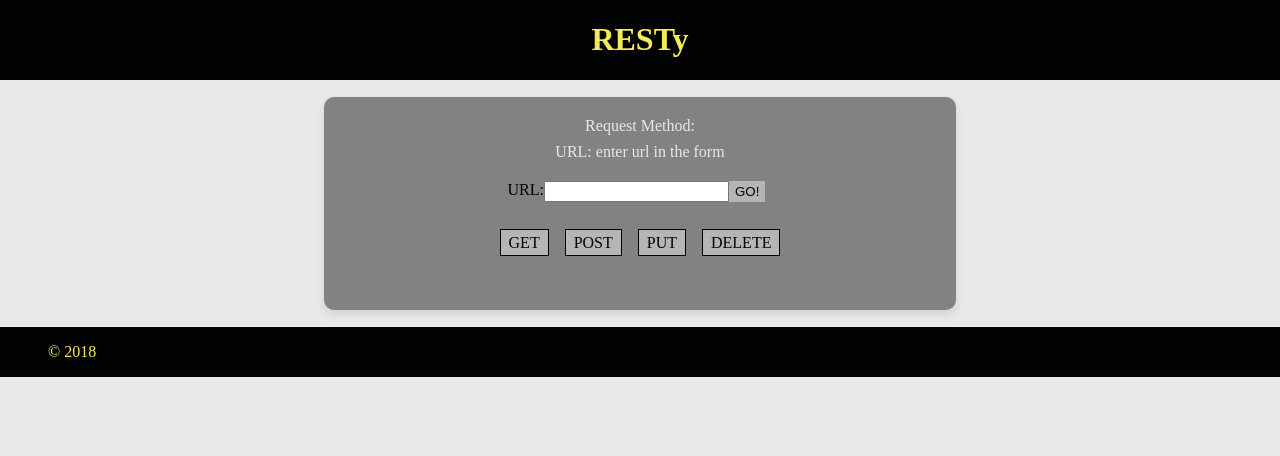
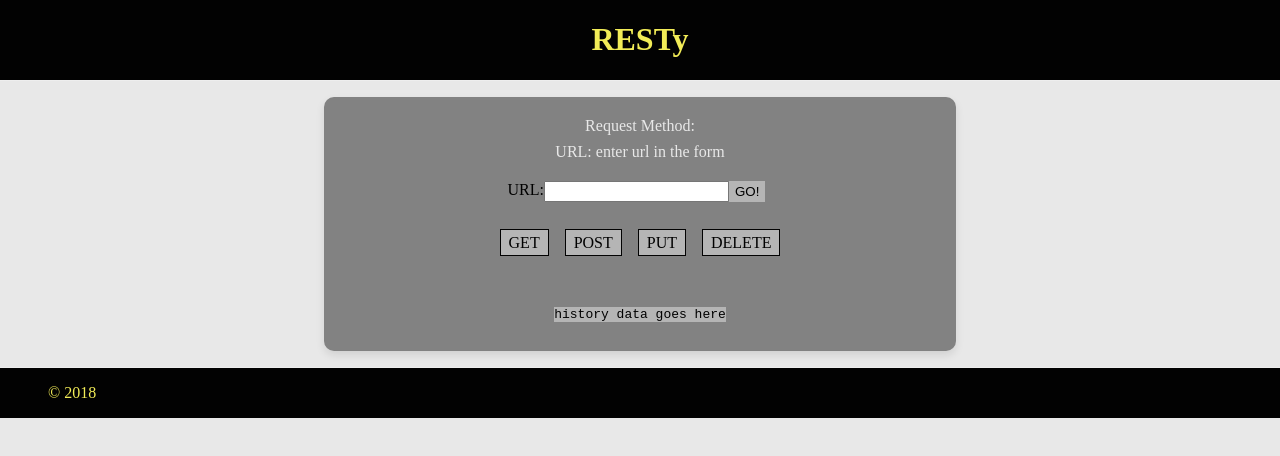
Before and after one commit to MelodicXP/resty, a React (Vite) app: page / in a window 1280 px wide. Shown: the top 456 px of the page. Built offline with nearby package versions, Linux system fonts and the light colour scheme.

Commit message:
Initial set up for history component

```diff
--- a/src/App.jsx
+++ b/src/App.jsx
@@ -12,6 +12,7 @@ import Header from './Components/Header';
 import Footer from './Components/Footer';
 import Form from './Components/Form';
 import Results from './Components/Results';
+import History from './Components/History';
 
 const App = () => {
 
@@ -123,6 +124,7 @@ const App = () => {
         <div data-testid="url-display" className="feedback-info">URL: {url}</div>
         <Form handleApiCall={callApi} />
         <Results data={data} loading={loading}/>
+        <History />
       </div>
       <Footer />
     </React.Fragment>
--- /dev/null
+++ b/src/Components/History/History.scss
@@ -0,0 +1,12 @@
+@import '../../variables';
+
+
+pre {
+  background: lighten($backgroundColor, 70);
+}
+
+section {
+  display: inline-block;
+  margin: auto;
+  width: max-content
+}
--- /dev/null
+++ b/src/Components/History/index.jsx
@@ -0,0 +1,13 @@
+import './History.scss';
+
+let History = () => {
+  return (
+    <section>
+      <pre data-testid="history">
+        history data goes here
+      </pre>
+    </section>
+  );
+};
+
+export default History;
```
Also changed, not shown: 1 other file (tests, documents, lock files or other folders).
